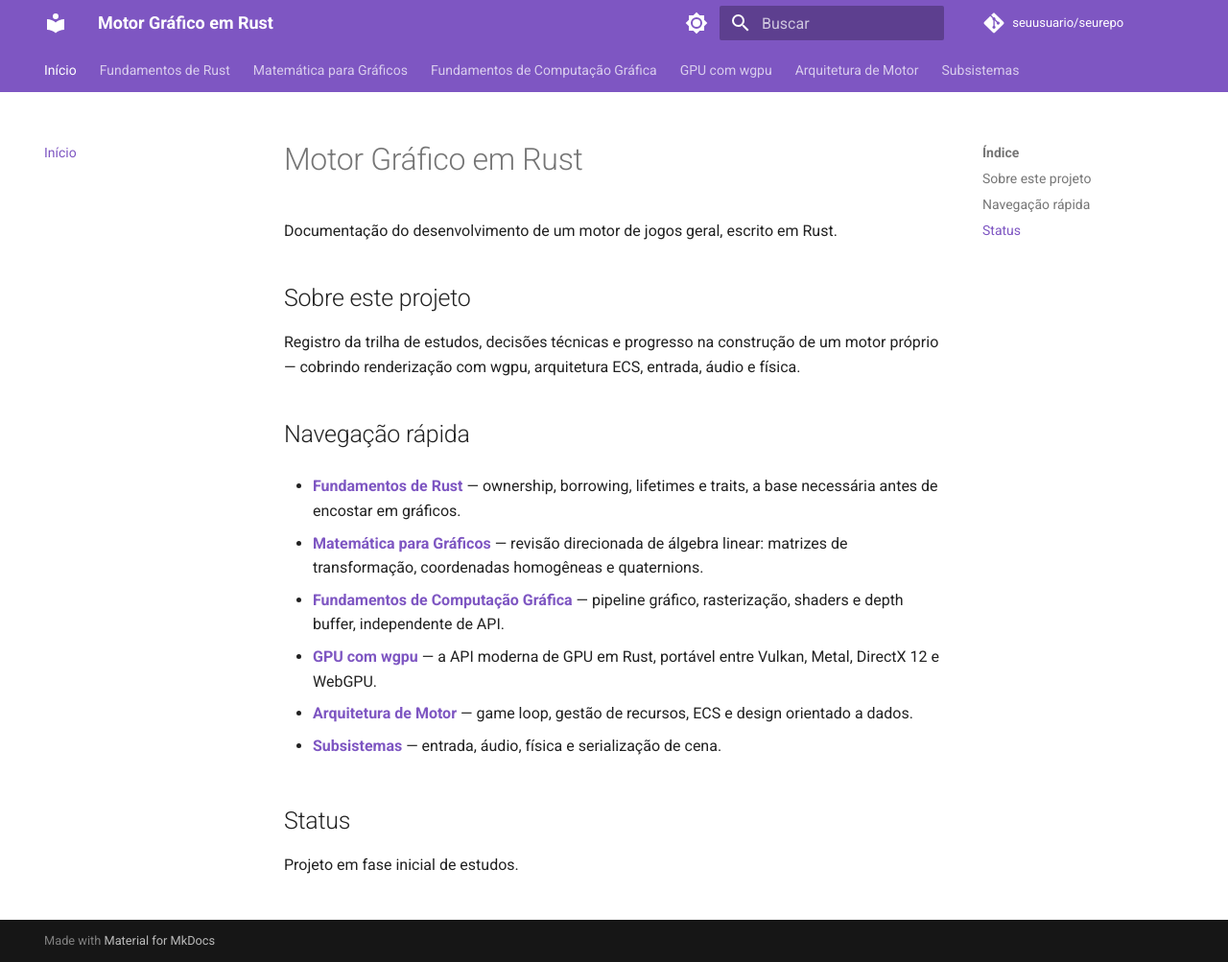
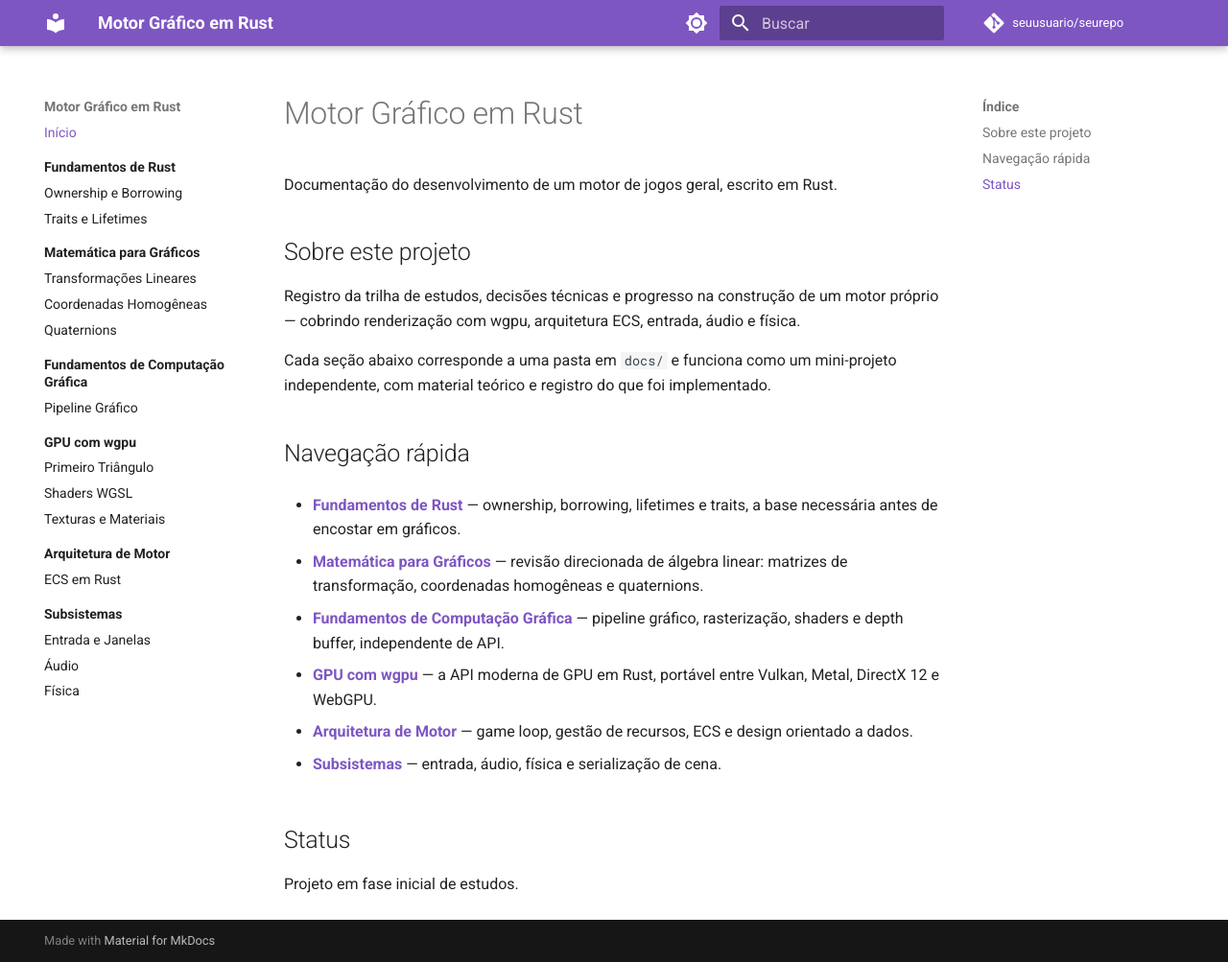
Before and after one commit to ChickRicks/game-engine, an MkDocs documentation site: the page built from docs/index.md, in a window 1280 px wide and 1003 px high. Shown: the whole window at 96% size. Built offline with MkDocs 1.6.1 and Material for MkDocs 9.7.7, drawn with Linux system fonts in a browser that asks for light colours; comment, search, counter and statistics services are not loaded.

Commit message:
espero-que-final

```diff
--- a/docs/index.md
+++ b/docs/index.md
@@ -8,24 +8,30 @@ Registro da trilha de estudos, decisões técnicas e progresso na construção
 de um motor próprio — cobrindo renderização com wgpu, arquitetura ECS,
 entrada, áudio e física.
 
+Cada seção abaixo corresponde a uma pasta em `docs/` e funciona como um
+mini-projeto independente, com material teórico e registro do que foi
+implementado.
+
 ## Navegação rápida
 
-- **[Fundamentos de Rust](docs/arquitetura-moto/index.md)** — ownership, borrowing,
+- **[Fundamentos de Rust](fundamentos-rust/index.md)** — ownership, borrowing,
   lifetimes e traits, a base necessária antes de encostar em gráficos.
 
-- **[Matemática para Gráficos](docs/matematica-graficos/index.md)** — revisão direcionada
-  de álgebra linear: matrizes de transformação, coordenadas homogêneas e quaternions.
+- **[Matemática para Gráficos](matematica-graficos/index.md)** — revisão
+  direcionada de álgebra linear: matrizes de transformação, coordenadas
+  homogêneas e quaternions.
 
-- **[Fundamentos de Computação Gráfica](docs/fundamentos-graficos/index.md)** — pipeline
-  gráfico, rasterização, shaders e depth buffer, independente de API.
+- **[Fundamentos de Computação Gráfica](fundamentos-graficos/index.md)** —
+  pipeline gráfico, rasterização, shaders e depth buffer, independente de API.
 
-- **[GPU com wgpu](gpu-wgpu/index.md)** — a API moderna de GPU em Rust, portável entre
-  Vulkan, Metal, DirectX 12 e WebGPU.
+- **[GPU com wgpu](gpu-wgpu/index.md)** — a API moderna de GPU em Rust,
+  portável entre Vulkan, Metal, DirectX 12 e WebGPU.
 
-- **[Arquitetura de Motor](arquitetura-motor/index.md)** — game loop, gestão de recursos,
-  ECS e design orientado a dados.
+- **[Arquitetura de Motor](arquitetura-motor/index.md)** — game loop, gestão
+  de recursos, ECS e design orientado a dados.
 
-- **[Subsistemas](subsistemas/index.md)** — entrada, áudio, física e serialização de cena.
+- **[Subsistemas](subsistemas/index.md)** — entrada, áudio, física e
+  serialização de cena.
 
 ## Status
 
--- a/mkdocs.yml
+++ b/mkdocs.yml
@@ -13,15 +13,18 @@ theme:
   name: material
   language: pt-BR
   features:
-    - navigation.tabs
+    # navigation.tabs FOI REMOVIDO DE PROPÓSITO.
+    # Com ele ativo, os itens de primeiro nível viram abas no topo e a barra
+    # lateral só mostra os filhos da aba ativa. Sem ele, a árvore completa
+    # fica visível na lateral.
     - navigation.sections
     - navigation.top
     - navigation.indexes
+    - navigation.expand
     - search.suggest
     - search.highlight
     - content.code.copy
     - toc.follow
-    - navigation.expand
   palette:
     - media: "(prefers-color-scheme: light)"
       scheme: default
@@ -55,8 +58,11 @@ markdown_extensions:
       alternate_style: true
 
 # NAVEGAÇÃO HIERÁRQUICA
-# Cada seção é uma lista aninhada. O nome antes dos dois pontos é a categoria
-# (sem link próprio), e os itens abaixo são os arquivos dentro daquela pasta.
+# Cada seção é uma lista aninhada. O nome antes dos dois pontos é a categoria,
+# e os itens abaixo são os arquivos dentro daquela pasta.
+#
+# REGRA: todo caminho listado aqui precisa existir em disco, senão o build falha.
+# Enquanto um arquivo não existir, deixe a linha comentada com "#".
 nav:
   - Início: index.md
   - Fundamentos de Rust:
```
